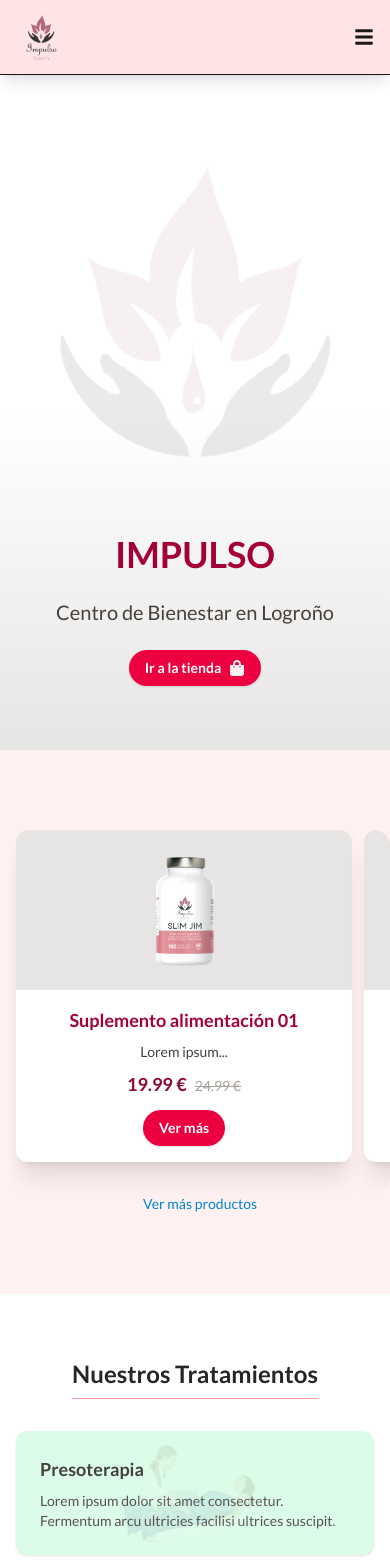
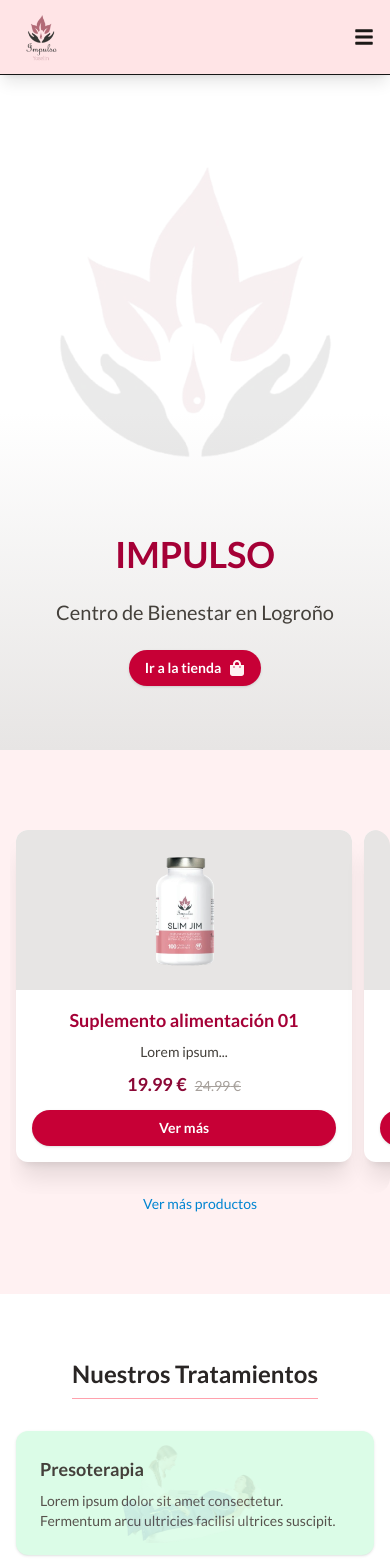
Before and after one commit to isarubio95/impulso, a Next.js app: page / in a window 390 px wide. Shown: the top 1568 px of the page. Built offline with nearby package versions, Linux system fonts and the light colour scheme.

Commit message:
Cambios responsive

```diff
--- a/src/app/tienda/page.tsx
+++ b/src/app/tienda/page.tsx
@@ -36,22 +36,22 @@
           <p className="text-sm text-stone-600">
             Descubre nuestros productos y promociones.
           </p>
-          <div className="flex items-center gap-3">
+          <div className="flex flex-wrap items-center sm:justify-end gap-3">
             <select
               aria-label="Ordenar productos"
-              className="border rounded-md px-3 h-9 py-2 text-sm text-stone-700 bg-white"
+              className="border w-full sm:w-fit rounded-md px-3 h-9 py-2 text-sm text-stone-700 bg-white"
               defaultValue="featured"
             >
               <option value="featured">Destacados</option>
               <option value="price-asc">Precio: menor a mayor</option>
               <option value="price-desc">Precio: mayor a menor</option>
             </select>
-            <div className="relative">
+            <div className="relative w-full sm:w-fit">
               <FiSearch className="absolute left-3 top-1/2 -translate-y-1/2 text-stone-400 w-4 h-4" />
               <input
                 type="search"
                 placeholder="Buscar…"
-                className="pl-9 border rounded-md px-3 py-2 text-sm text-stone-700 bg-white"
+                className="pl-9 border w-full rounded-md px-3 py-2 text-sm text-stone-700 bg-white"
               />
             </div>
           </div>
--- a/src/app/tratamientos/TarjetaTratamiento.tsx
+++ b/src/app/tratamientos/TarjetaTratamiento.tsx
@@ -22,10 +22,13 @@
 
                     {/* Butttons */}
                     <div className="flex gap-4 items-center mt-4">
-                        <CTA
-                            texto="Pedir cita"
-                            href={`/citas`}
-                        />
+                        <div className="w-fit">
+                            <CTA
+                                texto="Pedir cita"
+                                href={`/citas`}
+                            />
+                        </div>
+
                         {/* Ver más */}
                         <a href={`/tratamientos/${slug}`} className="text-sm text-sky-600 hover:underline">Saber más</a>
                     </div>
--- a/src/app/tratamientos/[slug]/page.tsx
+++ b/src/app/tratamientos/[slug]/page.tsx
@@ -1,9 +1,7 @@
-// app/tratamientos/[slug]/page.tsx
 import Image from "next/image"
 import Link from "next/link"
 import PresoterapiaImg from "@/assets/img/presoterapia.png"
 
-// Datos simulados (luego pueden venir de una API o DB)
 const tratamientos = [
   {
     slug: "presoterapia",
@@ -19,7 +17,7 @@
       { nombre: "Zonas", cantidad: "Piernas y abdomen" },
       { nombre: "Frecuencia recomendada", cantidad: "1-2 veces/semana" },
     ],
-    precioDesde: 25, // opcional
+    precioDesde: 25,
   },
   {
     slug: "masaje-paihuen",
@@ -113,7 +111,7 @@
             </div>
           )}
 
-          {/* Precio desde (opcional) */}
+          {/* Precio desde */}
           {typeof tratamiento.precioDesde === "number" && (
             <p className="text-lg text-emerald-700 mt-3">
               Desde {tratamiento.precioDesde.toFixed(2)} €
--- a/src/components/CTA.tsx
+++ b/src/components/CTA.tsx
@@ -11,7 +11,7 @@
 
 export default function CTA({ texto, onClick, href, icono, disabled }: CTAProps) {
   const baseStyles =
-    'inline-flex items-center gap-2 bg-rose-600 hover:bg-rose-600 text-white px-4 py-2 rounded-full shadow-sm hover:shadow-md text-sm font-bold transition-transform duration-300 transition cursor-pointer';
+    'inline-flex w-full flex justify-center items-center gap-2 bg-rose-700 hover:bg-rose-800 text-white px-4 py-2 rounded-full shadow-sm hover:shadow-md text-sm font-bold transition-all duration-300 transition cursor-pointer';
 
   const contenido = (
     <>
--- a/src/components/Home/Hero.tsx
+++ b/src/components/Home/Hero.tsx
@@ -22,12 +22,14 @@
                 className="absolute top-[35%] left-1/2 -translate-x-1/2 -translate-y-1/2 opacity-10"
                 quality={100}
             />
-            <div className='space-y-6'>
+            <div className='flex flex-col gap-6 justify-center items-center'>
               <h1 className="text-4xl font-bold text-rose-800">IMPULSO</h1>
               <p className="text-xl font-medium text-stone-700">
                 Centro de Bienestar en Logroño
               </p>
-              <CTA href='/tienda' texto="Ir a la tienda" icono={<FaShoppingBag className="w-4 h-4 text-rose-50" />} />
+              <div className='w-fit'>
+                <CTA href='/tienda' texto="Ir a la tienda" icono={<FaShoppingBag className="w-4 h-4 text-rose-50" />} />
+              </div>
             </div>
           </div>
         </div>
--- a/src/components/Home/TarjetaPromociones.tsx
+++ b/src/components/Home/TarjetaPromociones.tsx
@@ -40,7 +40,7 @@
             {precioAntiguo.toFixed(2)} €
             </span>
         </div>
-        <div className='pt-1'>
+        <div className='pt-1 flex sm:w-fit w-full mx-auto'>
             <CTA href={`/tienda/${producto}`} texto="Ver más"/>
         </div>
         </div>
--- a/src/components/Home/TarjetaTratamientos.tsx
+++ b/src/components/Home/TarjetaTratamientos.tsx
@@ -1,6 +1,8 @@
 import Image, { StaticImageData } from 'next/image'
+import Link from 'next/link'
 
 type TratamientosProps = {
+  slug: string
   imagen: StaticImageData
   alt: string
   titulo: string
@@ -14,10 +16,11 @@
   red:   'bg-red-100',
 }
 
-export default function TarjetaTratamiento({ imagen, alt, titulo, descripcion, color } : TratamientosProps) {
+export default function TarjetaTratamiento({ slug, imagen, alt, titulo, descripcion, color } : TratamientosProps) {
     const bgClass = bgMap[color] ?? 'bg-green-100' // fallback
     return (
-        <div className={`${bgClass} p-6 rounded-xl shadow-sm hover:shadow-md transition-shadow duration-300 relative`}>
+      <Link href={`tratamientos/${slug}`}>
+        <div className={`${bgClass} p-6 rounded-xl shadow-sm hover:shadow-md hover:scale-101 transition-all duration-300 relative cursor-pointer`}>
             <h3 className="text-lg font-semibold text-stone-700 mb-2">{titulo}</h3>
             <p className="text-sm text-stone-600">{descripcion}</p>
             <Image
@@ -27,5 +30,6 @@
                 className="p-3 object-contain max-h-full w-auto opacity-10"
             />
         </div>
+      </Link>
     )
 }
--- a/src/components/Home/TratamientosHome.tsx
+++ b/src/components/Home/TratamientosHome.tsx
@@ -8,11 +8,36 @@
 import TarjetaTratamientos from '@/components/Home/TarjetaTratamientos'
 
 const tratamientos = [
-  { titulo: 'Presoterapia', alt: 'Terapeuta aplicando presoterapia a un paciente', descripcion: 'Lorem ipsum dolor sit amet consectetur. Fermentum arcu ultricies facilisi ultrices suscipit.', color: 'green' },
-  { titulo: 'Masaje Paihuen', alt: 'Masaje Paihuen', descripcion: 'Lorem ipsum dolor sit amet consectetur. Fermentum arcu ultricies facilisi ultrices suscipit.', color: 'pink' },
-  { titulo: 'Tratamiento Facial', alt: 'Tratamiento Facial', descripcion: 'Lorem ipsum dolor sit amet consectetur. Fermentum arcu ultricies facilisi ultrices suscipit.', color: 'red' },
-  { titulo: 'Radiofrecuencia 448k bono 4 sesiones', alt: 'Radiofrecuencia 448k', descripcion: 'Lorem ipsum dolor sit amet consectetur. Fermentum arcu ultricies facilisi ultrices suscipit.', color: 'green' },
+  {
+    slug: 'presoterapia',
+    titulo: 'Presoterapia',
+    alt: 'Terapeuta aplicando presoterapia a un paciente',
+    descripcion: 'Lorem ipsum dolor sit amet consectetur. Fermentum arcu ultricies facilisi ultrices suscipit.',
+    color: 'green'
+  },
+  {
+    slug: 'masaje-paihuen',
+    titulo: 'Masaje Paihuen',
+    alt: 'Masaje Paihuen',
+    descripcion: 'Lorem ipsum dolor sit amet consectetur. Fermentum arcu ultricies facilisi ultrices suscipit.',
+    color: 'pink'
+  },
+  {
+    slug: 'tratamiento-facial',
+    titulo: 'Tratamiento Facial',
+    alt: 'Tratamiento Facial',
+    descripcion: 'Lorem ipsum dolor sit amet consectetur. Fermentum arcu ultricies facilisi ultrices suscipit.',
+    color: 'red'
+  },
+  {
+    slug: 'radiofrecuencia-448k-bono-4-sesiones',
+    titulo: 'Radiofrecuencia 448k bono 4 sesiones',
+    alt: 'Radiofrecuencia 448k',
+    descripcion: 'Lorem ipsum dolor sit amet consectetur. Fermentum arcu ultricies facilisi ultrices suscipit.',
+    color: 'green'
+  }
 ]
+
 
 export default function TratamientosHome() {
   return (
@@ -25,6 +50,7 @@
 
         {tratamientos.map((tarjeta, index) => (
           <TarjetaTratamientos
+            slug={tarjeta.slug}
             key={index}
             titulo = {tarjeta.titulo}
             descripcion={tarjeta.descripcion}
@@ -51,7 +77,9 @@
           <p className="text-sm text-stone-600 mb-4">
             En Impulso, hacemos una pequeña entrevista previa para valorar tus objetivos y ofrecerte un plan de tratamientos. Ofrecemos atención personalizada en función de tus necesidades desde el primer contacto.
           </p>
-          <CTA texto="VER MÁS"/>
+          <div className='w-fit'>
+            <CTA href='/citas' texto="Ver más"/>
+          </div>
         </div>
       </div>
     </section>
```
